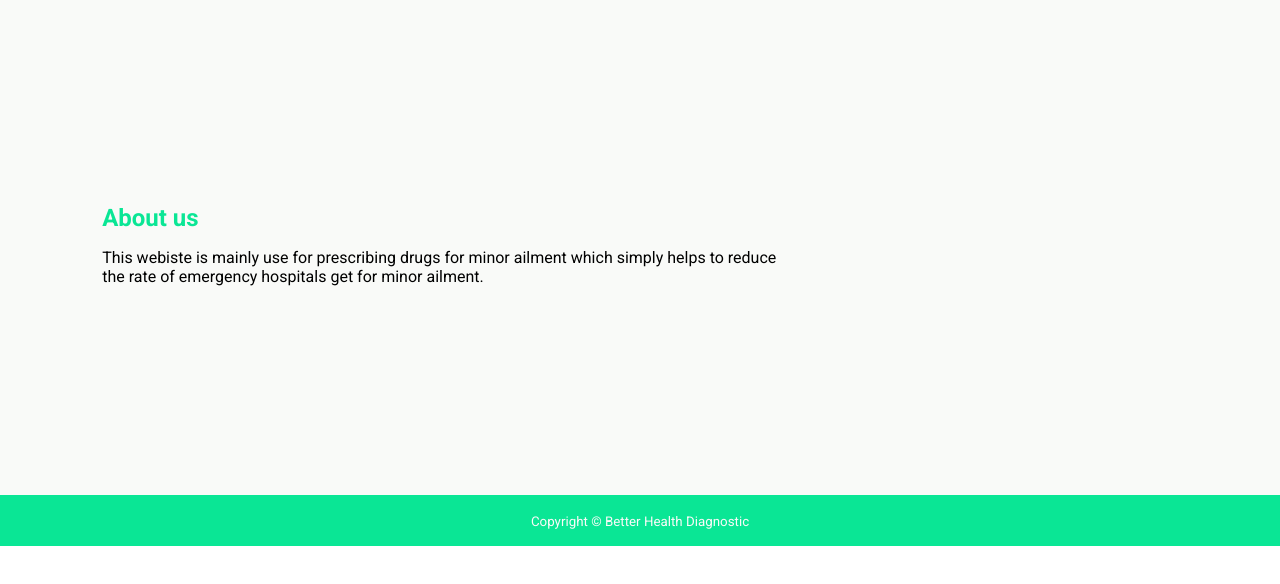
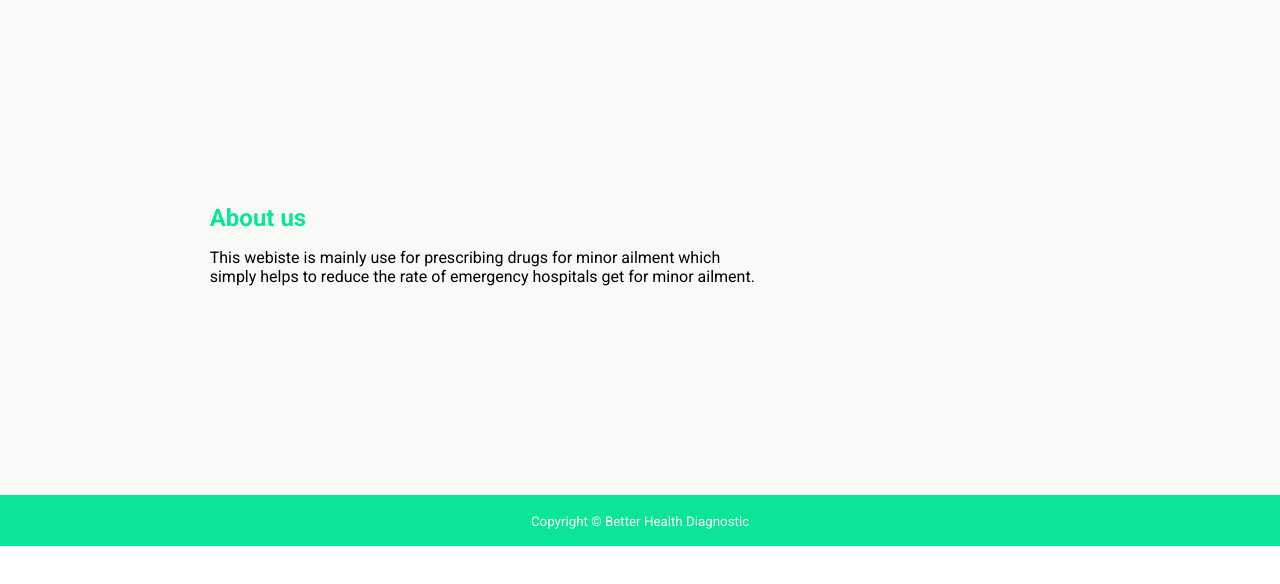
Before and after one commit to Damilaaree/DiagnosisPage, a plain HTML site: page about.html in a window 1280 px wide. Shown: the part 56-640 px from the top of the page. Drawn offline with Linux system fonts and the light colour scheme.

Commit message:
Update style.css

```diff
--- a/style.css
+++ b/style.css
@@ -242,9 +242,10 @@ button {
 }
 
 .container {
-  min-width: 500px;
+  min-width: 70%;;
   max-width: 1200px;
   margin: auto;
+  width:80%
 }
 
 .container h2 {
```
